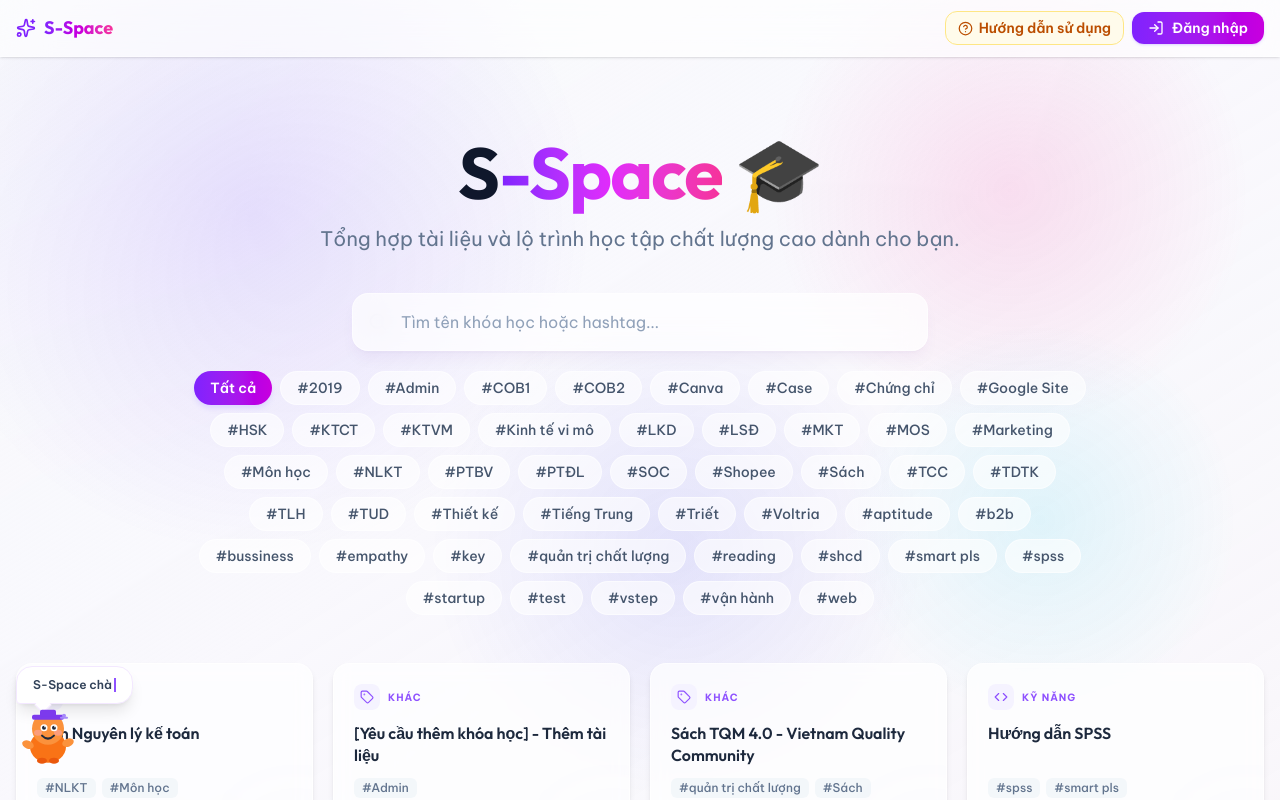
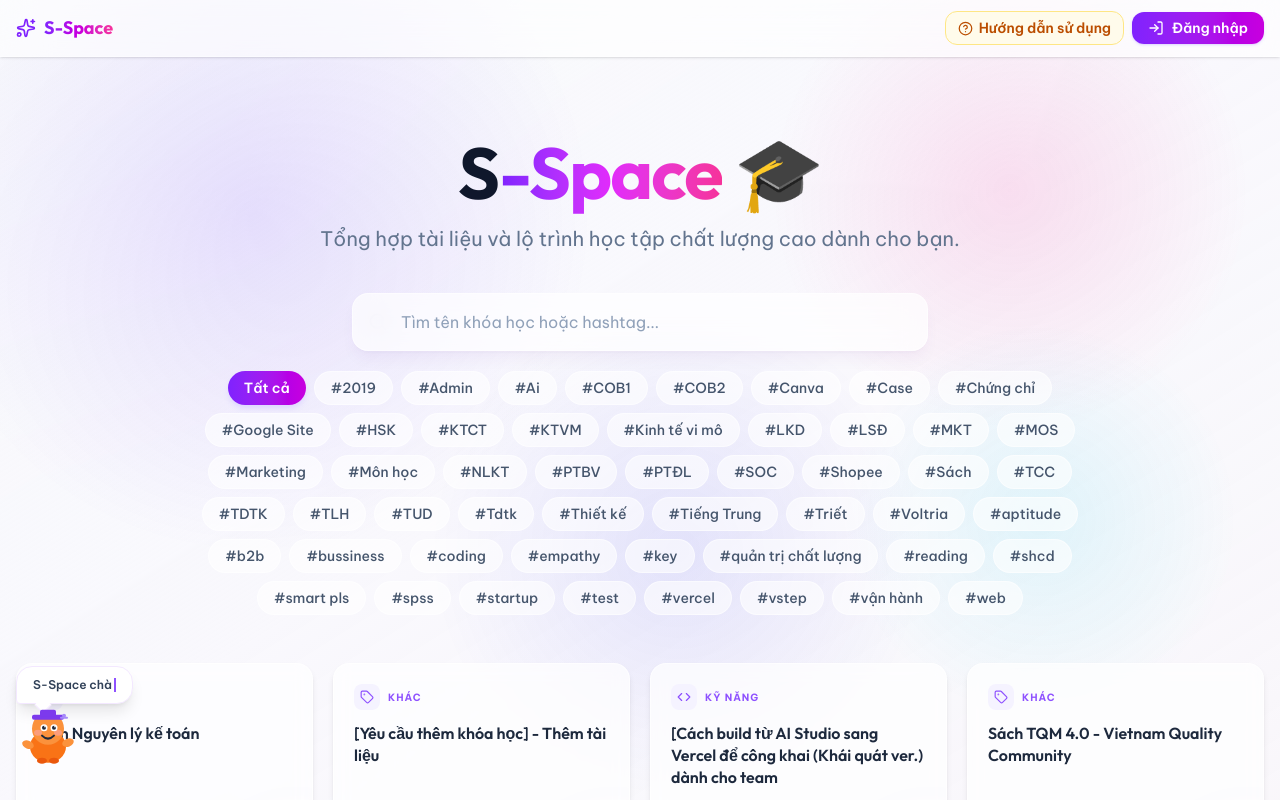
Before and after one commit to trungnguyen31241022633-gif/sharingg, a React (Vite) app: page / in a window 1280 px wide. Shown: the top 800 px of the page. Built offline with nearby package versions, Linux system fonts and the light colour scheme.

Commit message:
Add new resource for Vercel build guide

```diff
--- a/src/data.ts
+++ b/src/data.ts
@@ -32,6 +32,14 @@ export const COURSES: Course[] = [
     link: 'https://forms.gle/rjGpCaiiM4PKdEkZ8',
     type: 'external',
     category: 'Khác',
+  },
+      {
+    id: 'verceluses',
+    title: '[Cách build từ AI Studio sang Vercel để công khai (Khái quát ver.) dành cho team',
+    hashtags: ['Ai','Tdtk','vercel','coding'],
+    link: 'https://docs.google.com/presentation/d/1hO1XYVtDfOQ1VMd--7kQBXlaMdq5EFl5kSNxn9epzOk/edit?usp=sharing',
+    type: 'external',
+    category: 'Kỹ năng',
   },
     {
     id: 'tqm',
```
